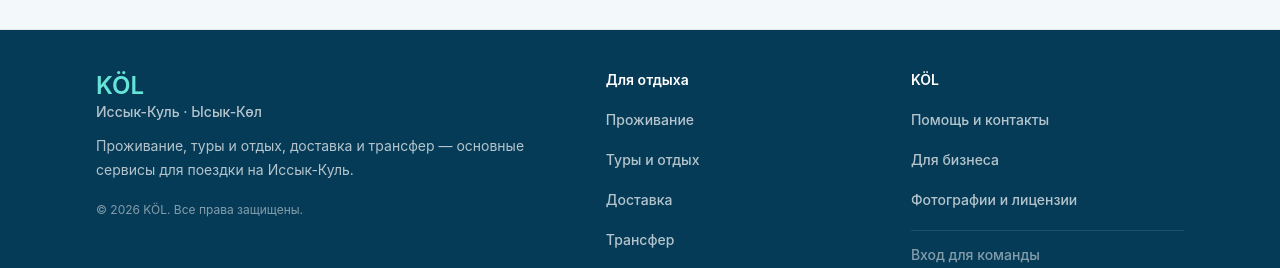
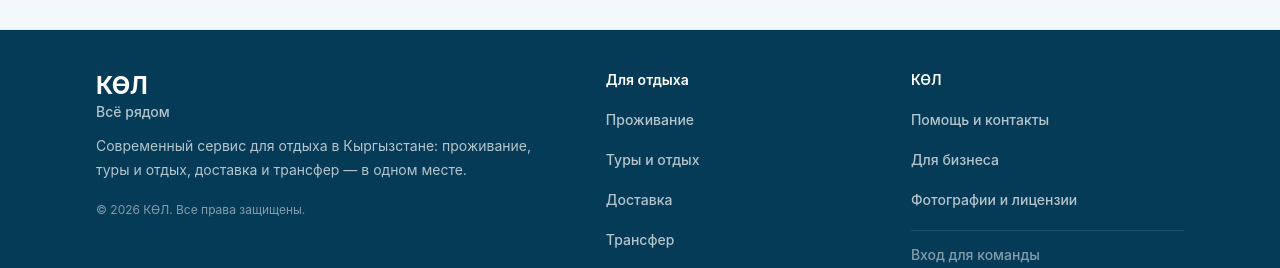
Before and after one commit to stvelikiy-star/kol-travel-platform, a Next.js app: page / in a window 1280 px wide. Shown: the part 5171-5439 px from the top of the page. Built offline with nearby package versions, Linux system fonts and the light colour scheme.

Commit message:
brand: simplify customer-facing KӨЛ language

```diff
--- a/src/components/layout/PublicFooter.tsx
+++ b/src/components/layout/PublicFooter.tsx
@@ -26,13 +26,13 @@ export function PublicFooter({ className }: PublicFooterProps) {
       <Container className="grid gap-8 md:grid-cols-[1.4fr_0.8fr_0.8fr]">
         <div className="space-y-3">
           <div>
-            <p className="text-2xl font-semibold text-aqua">KÖL</p>
-            <p className="text-sm font-medium text-white/70">Иссык-Куль · Ысык-Көл</p>
+            <p className="text-2xl font-bold tracking-[-0.02em] text-white">КӨЛ</p>
+            <p className="text-sm font-medium text-white/70">Всё рядом</p>
           </div>
           <p className="max-w-md text-sm leading-6 text-white/70">
-            Проживание, туры и отдых, доставка и трансфер — основные сервисы для поездки на Иссык-Куль.
+            Современный сервис для отдыха в Кыргызстане: проживание, туры и отдых, доставка и трансфер — в одном месте.
           </p>
-          <p className="pt-2 text-xs text-white/50">© 2026 KÖL. Все права защищены.</p>
+          <p className="pt-2 text-xs text-white/50">© 2026 КӨЛ. Все права защищены.</p>
         </div>
 
         <nav className="grid content-start gap-1 text-sm" aria-label="Разделы для отдыха">
@@ -44,8 +44,8 @@ export function PublicFooter({ className }: PublicFooterProps) {
           ))}
         </nav>
 
-        <nav className="grid content-start gap-1 text-sm" aria-label="Сервис KÖL">
-          <p className="mb-2 font-semibold text-white">KÖL</p>
+        <nav className="grid content-start gap-1 text-sm" aria-label="Сервис КӨЛ">
+          <p className="mb-2 font-semibold text-white">КӨЛ</p>
           {serviceLinks.map((link) => (
             <Link
               className={cn(
```
